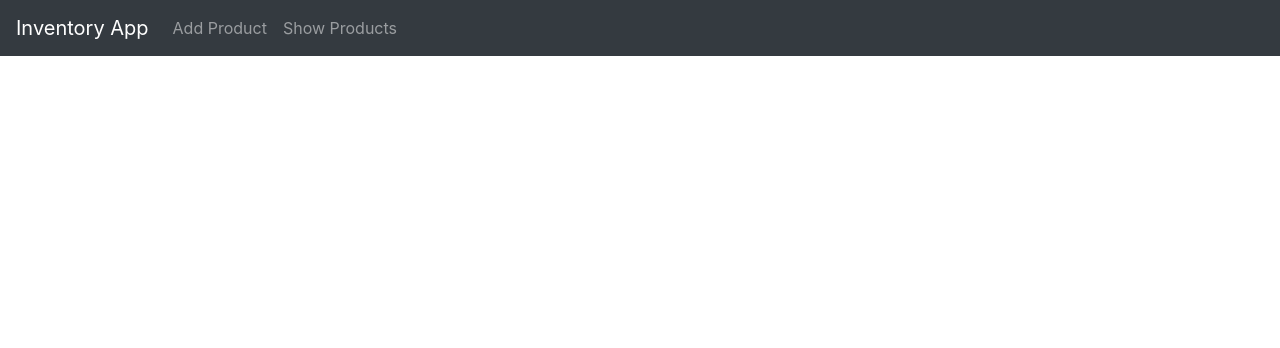
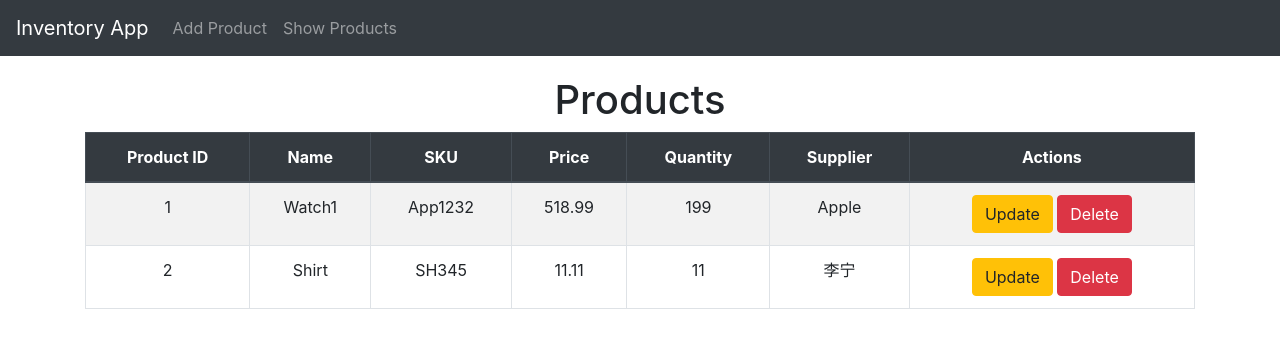
Before and after one commit to SuzeK-KLF/Django, a Django app: page /list/ in a window 1280 px wide. Shown: the top 348 px of the page. Run offline with Django 5.2, Linux system fonts and the light colour scheme; data comes from the database, SQL or seed files in the repository; both versions use the stored data as it was after the commit.

Commit message:
update and delete

```diff
--- a/invProject/invApp/templates/invApp/layout.html
+++ b/invProject/invApp/templates/invApp/layout.html
@@ -57,6 +57,6 @@
         {% endblock %}
     </div>
     <script src="https://code.jquery.com/jquery-3.7.1.slim.min.js" integrity="sha256-kmHvs0B+OpCW5GVHUNjv9rOmY0IvSIRcf7zGUDTDQM8=" crossorigin="anonymous"></script>
-    <script src="https://cdn.jsdelivr.net/npm/bootstrap@5.3.3/dist/js/bootstrap.min.js"></script>
+    <script src="https://cdn.jsdelivr.net/npm/bootstrap@4.5.2/dist/js/bootstrap.min.js"></script>
 </body>
 </html>
--- a/invProject/invApp/templates/invApp/product_list.html
+++ b/invProject/invApp/templates/invApp/product_list.html
@@ -1,9 +1,47 @@
 {% extends "invApp/layout.html" %}
 
 {% block title %}
-    Home
+    List
 {% endblock %}
 
 {% block content %}
+    <h1 class="text-center">
+        Products
+    </h1>
+    <table class="table table-bordered table-striped text-center">
+        <thead class="thead-dark">
+            <tr>
+                <th>Product ID</th>
+                <th>Name</th>
+                <th>SKU</th>
+                <th>Price</th>
+                <th>Quantity</th>
+                <th>Supplier</th>
+                <th>Actions</th>
+            </tr>
+        </thead>
+        <tbody>
+            {% for product in products %}
+            <tr>
+                <td>{{product.product_id}}</td>
+                <td>{{product.name}}</td>
+                <td>{{product.sku}}</td>
+                <td>{{product.price}}</td>
+                <td>{{product.quantity}}</td>
+                <td>{{product.supplier}}</td>
 
+            <td>
+                <a href="{% url 'product_update' product.product_id %}"
+                class="btn btn-warning">
+                    Update
+                </a>
+                <a href="{% url 'product_delete' product.product_id %}"
+                class="btn btn-danger">
+                    Delete
+                </a>
+            </td>
+            </tr>
+            {% endfor %}
+        </tbody>
+    </table>
 {% endblock content %}
```
Also changed, not shown: invProject/invApp/templates/invApp/product_confirm_delete.html (+14 -2 lines), invProject/db.sqlite3.
